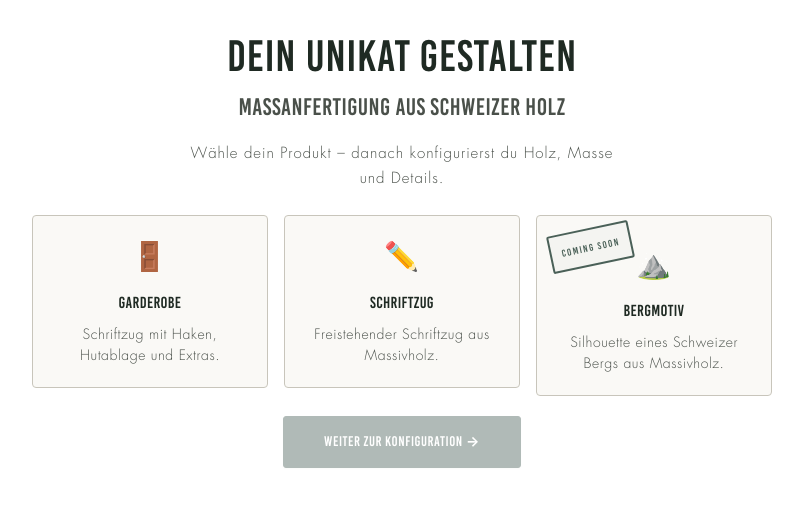
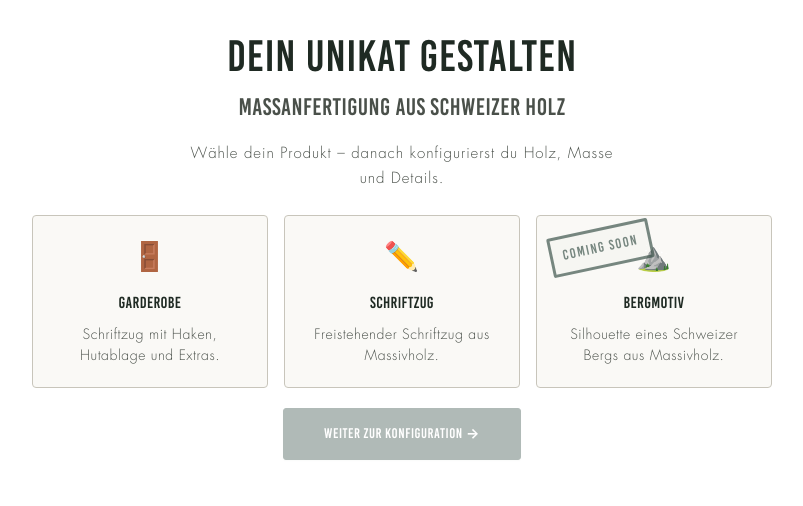
Before and after one commit to Holzschneiderei/holzschneiderei, a React (Vite) app: page / in a window 1280 px wide. Shown: the top 506 px of the page, without its empty margins (238-1041 px from the left). Built offline with nearby package versions, Linux system fonts and the light colour scheme.

Commit message:
style(phases): update Coming Soon badge styling

```diff
--- a/src/components/phases/PhaseTypen.tsx
+++ b/src/components/phases/PhaseTypen.tsx
@@ -92,15 +92,15 @@ export default function PhaseTypen({ startWizard, startPreset, triggerShake, set
                       shade="light" badgeSize="lg" className="relative flex flex-col items-center gap-2.5 py-5 px-4 text-center self-start">
                       {product.comingSoon && (
                         <div className="absolute top-3 left-3 -rotate-12 pointer-events-none" aria-hidden="true">
-                          <div className="border-[2.5px] border-brand rounded-[2px] px-2.5 py-1 opacity-80 bg-brand/[0.03]">
-                            <span className="text-[10px] font-extrabold tracking-[0.14em] uppercase text-brand leading-none">
+                          <div className="border-[3.5px] border-brand rounded-[2px] px-2.5 py-1 opacity-60 bg-brand/[0.03]">
+                            <span className="text-[14px] font-extrabold tracking-[0.10em] uppercase text-brand leading-none">
                               Coming Soon
                             </span>
                           </div>
                         </div>
                       )}
                       {product.showIcon !== false && (
-                        <span className={product.comingSoon ? 'mt-2' : ''} style={{ fontSize: `${product.iconSize || 28}px` }} aria-hidden="true">{product.icon}</span>
+                        <span style={{ fontSize: `${product.iconSize || 28}px` }} aria-hidden="true">{product.icon}</span>
                       )}
                       <span className="text-base font-bold tracking-[0.02em] uppercase text-text">{product.label}</span>
                       {product.showDesc !== false && (
```
